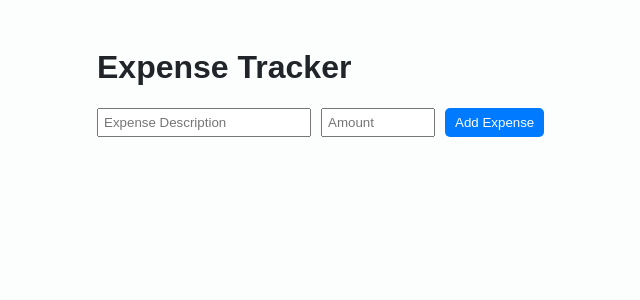
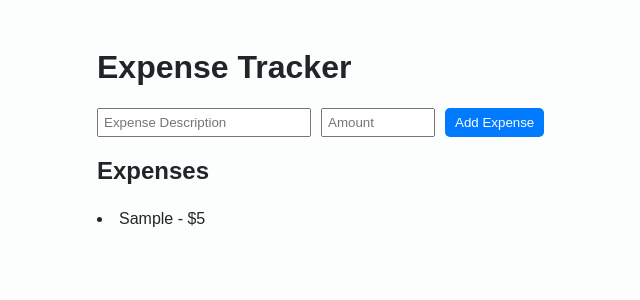
Before and after one commit to doraemonpup/vue-expense-tracker, a Vue app: page / in a window 1280 px wide. Both pictures are taken after typing "Sample", "5" into the empty fields and a click on the button "Add Expense". Shown: the top 300 px of the page, without its empty margins (243-883 px from the left). Built offline with nearby package versions, Linux system fonts and the light colour scheme.

Commit message:
add list of expenses

```diff
--- a/src/App.vue
+++ b/src/App.vue
@@ -37,6 +37,13 @@ const addNewExpense = () => {
       />
       <button type="submit">Add Expense</button>
     </form>
+
+    <h2>Expenses</h2>
+    <ul>
+      <li v-for="(expense, index) in expenses" :key="index">
+        <span>{{ expense.description }} - ${{ expense.amount }}</span>
+      </li>
+    </ul>
   </div>
 </template>
 
@@ -72,4 +79,11 @@ button:hover {
   color: #e5efef;
   background-color: #0056b3;
 }
+ul {
+  list-style: inside;
+  padding: 0;
+}
+li {
+  padding: 5px 0;
+}
 </style>
```
